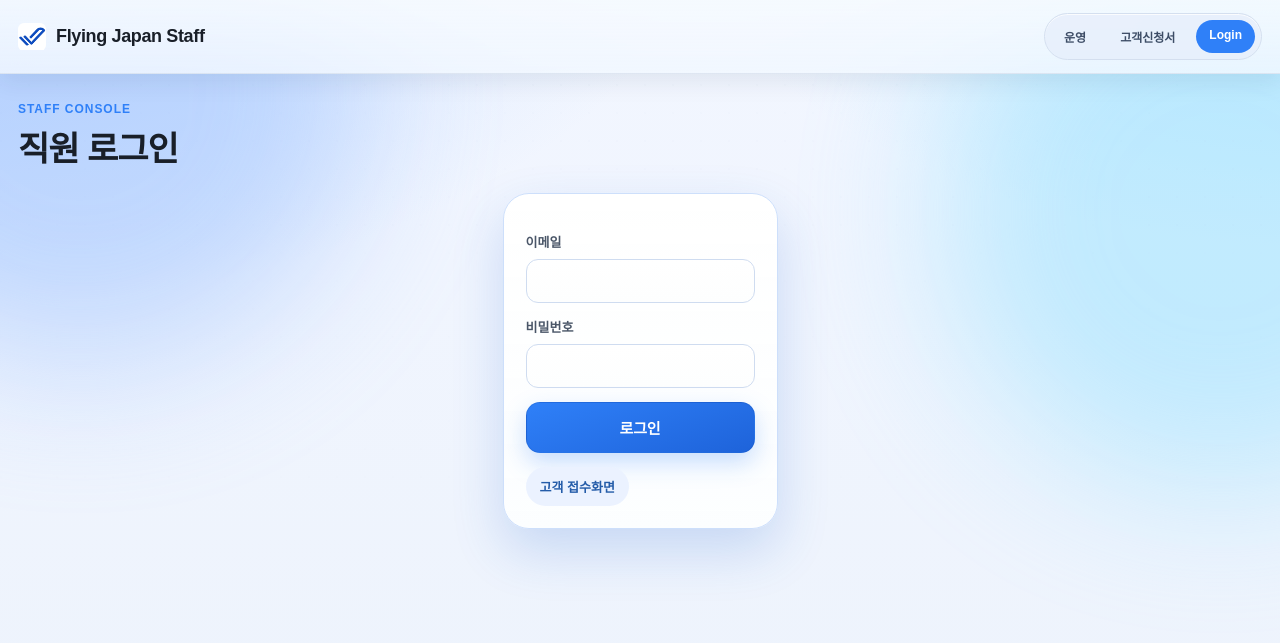
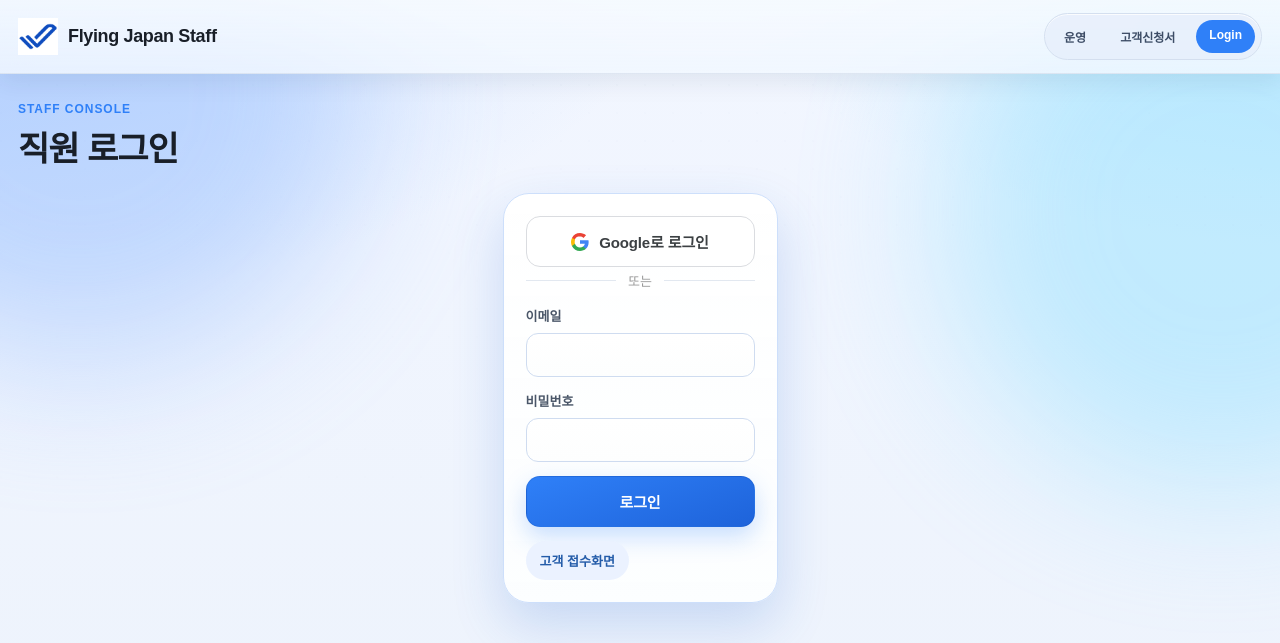
Before and after one commit to Flying-Japan/int-center-luggage-prd, a FastAPI app: page /staff/login in a window 1280 px wide. Shown: the top 643 px of the page. Run offline with FastAPI, Linux system fonts and the light colour scheme; parts of the project's set-up code (start-up, migrations or seed data) failed here and were passed over; some web fonts are replaced.

Commit message:
feat: favicon, larger logo, Google OAuth on staff login
- Favicon now uses logo.png (PNG, transparent)
- Header logo increased 28px → 40px, removed border-radius clip
- Staff login page: add Google OAuth button + local email/password divider
- Add /auth/google (PKCE initiation) and /auth/callback (token exchange)
- OAuth errors shown as Korean messages on login page

Co-Authored-By: Claude Sonnet 4.6 <noreply@anthropic.com>

```diff
--- a/플라잉센터자동화/app/main.py
+++ b/플라잉센터자동화/app/main.py
@@ -1369,9 +1369,79 @@ def api_order(order_id: str, db: SupabaseDB = Depends(get_db)) -> OrderSummaryRe
     return order_to_response(order)
 
 
+@app.get("/auth/google")
+def auth_google(request: Request):
+    import hashlib, secrets as _secrets
+    code_verifier = base64.urlsafe_b64encode(_secrets.token_bytes(32)).rstrip(b"=").decode()
+    code_challenge = base64.urlsafe_b64encode(
+        hashlib.sha256(code_verifier.encode()).digest()
+    ).rstrip(b"=").decode()
+    request.session["oauth_code_verifier"] = code_verifier
+    params = urlencode({
+        "provider": "google",
+        "redirect_to": f"{request.base_url}auth/callback",
+        "code_challenge": code_challenge,
+        "code_challenge_method": "S256",
+        "flow_type": "pkce",
+    })
+    return RedirectResponse(url=f"{SUPABASE_URL}/auth/v1/authorize?{params}", status_code=302)
+
+
+@app.get("/auth/callback")
+def auth_callback(
+    request: Request,
+    code: Optional[str] = None,
+    error: Optional[str] = None,
+    db: SupabaseDB = Depends(get_db),
+):
+    _oauth_errors = {
+        "oauth_failed": "Google 로그인에 실패했습니다.",
+        "state_missing": "인증 세션이 만료되었습니다. 다시 시도해 주세요.",
+        "exchange_failed": "Google 인증을 처리할 수 없습니다.",
+        "no_user": "사용자 정보를 가져올 수 없습니다.",
+        "access_denied": "접근 권한이 없습니다.",
+    }
+    if error or not code:
+        return RedirectResponse(url="/staff/login?oauth_error=oauth_failed", status_code=303)
+
+    code_verifier = request.session.pop("oauth_code_verifier", None)
+    if not code_verifier:
+        return RedirectResponse(url="/staff/login?oauth_error=state_missing", status_code=303)
+
+    import httpx as _httpx
+    resp = _httpx.post(
+        f"{SUPABASE_URL}/auth/v1/token",
+        params={"grant_type": "pkce"},
+        json={"auth_code": code, "code_verifier": code_verifier},
+        headers={"apikey": SUPABASE_SERVICE_ROLE_KEY, "Content-Type": "application/json"},
+        timeout=10,
+    )
+    if resp.status_code != 200:
+        return RedirectResponse(url="/staff/login?oauth_error=exchange_failed", status_code=303)
+
+    user_id = (resp.json().get("user") or {}).get("id")
+    if not user_id:
+        return RedirectResponse(url="/staff/login?oauth_error=no_user", status_code=303)
+
+    profile = db.get("user_profiles", "id", str(user_id))
+    if not profile or not profile.is_active:
+        return RedirectResponse(url="/staff/login?oauth_error=access_denied", status_code=303)
+
+    request.session["user_id"] = str(user_id)
+    return RedirectResponse(url="/staff/dashboard", status_code=303)
+
+
 @app.get("/staff/login", response_class=HTMLResponse)
-def staff_login_page(request: Request) -> HTMLResponse:
-    return templates.TemplateResponse("staff_login.html", {"request": request, "error": None})
+def staff_login_page(request: Request, oauth_error: Optional[str] = None) -> HTMLResponse:
+    _oauth_errors = {
+        "oauth_failed": "Google 로그인에 실패했습니다.",
+        "state_missing": "인증 세션이 만료되었습니다. 다시 시도해 주세요.",
+        "exchange_failed": "Google 인증을 처리할 수 없습니다.",
+        "no_user": "사용자 정보를 가져올 수 없습니다.",
+        "access_denied": "접근 권한이 없습니다.",
+    }
+    error_msg = _oauth_errors.get(oauth_error) if oauth_error else None
+    return templates.TemplateResponse("staff_login.html", {"request": request, "error": error_msg})
 
 
 @app.post("/staff/login", response_class=HTMLResponse)
--- a/플라잉센터자동화/static/app.css
+++ b/플라잉센터자동화/static/app.css
@@ -126,10 +126,9 @@ a {
 }
 
 .brand-logo {
-  width: 28px;
-  height: 28px;
+  width: 40px;
+  height: 40px;
   object-fit: contain;
-  border-radius: 6px;
 }
 
 .pill-nav {
@@ -866,6 +865,35 @@ button {
   color: #fff;
   border-color: rgba(15, 73, 166, 0.18);
   box-shadow: 0 10px 24px rgba(47, 128, 248, 0.26);
+}
+
+.btn-google {
+  background: #fff;
+  color: #3c4043;
+  border: 1.5px solid #dadce0;
+  gap: 10px;
+  font-weight: 600;
+  justify-content: center;
+}
+.btn-google:hover {
+  background: #f8f9fa;
+  border-color: #bdc1c6;
+}
+
+.login-divider {
+  display: flex;
+  align-items: center;
+  gap: 12px;
+  color: #999;
+  font-size: 13px;
+  margin: 4px 0;
+}
+.login-divider::before,
+.login-divider::after {
+  content: "";
+  flex: 1;
+  height: 1px;
+  background: #e2e8f0;
 }
 
 .btn-secondary {
--- a/플라잉센터자동화/templates/base.html
+++ b/플라잉센터자동화/templates/base.html
@@ -4,7 +4,7 @@
   <meta charset="utf-8" />
   <meta name="viewport" content="width=device-width, initial-scale=1" />
   <title>{{ title if title else 'Flying Japan 짐 보관' }}</title>
-  <link rel="icon" href="/static/favicon.ico" />
+  <link rel="icon" type="image/png" href="/static/logo.png" />
   <link rel="preconnect" href="https://cdn.jsdelivr.net" />
   <link rel="stylesheet" href="https://cdn.jsdelivr.net/gh/orioncactus/pretendard/dist/web/static/pretendard.css" />
   <link rel="stylesheet" href="/static/app.css" />
@@ -17,7 +17,7 @@
   <header class="topbar">
     <div class="topbar-inner">
       <a class="brand" href="{{ '/staff/dashboard' if is_staff_site else '/customer' }}">
-        <img class="brand-logo" src="/static/logo.png" alt="Flying Japan" width="28" height="28" />
+        <img class="brand-logo" src="/static/logo.png" alt="Flying Japan" width="40" height="40" />
         <span>{{ 'Flying Japan Staff' if is_staff_site else 'Flying Japan 짐 보관' }}</span>
       </a>
       <nav class="pill-nav">
--- a/플라잉센터자동화/templates/staff_login.html
+++ b/플라잉센터자동화/templates/staff_login.html
@@ -9,6 +9,18 @@
   {% if error %}
   <p class="error">{{ error }}</p>
   {% endif %}
+
+  <a class="btn btn-google btn-lg" href="/auth/google">
+    <svg width="18" height="18" viewBox="0 0 18 18" xmlns="http://www.w3.org/2000/svg" aria-hidden="true">
+      <path d="M17.64 9.2c0-.637-.057-1.251-.164-1.84H9v3.481h4.844c-.209 1.125-.843 2.078-1.796 2.717v2.258h2.908c1.702-1.567 2.684-3.875 2.684-6.615z" fill="#4285F4"/>
+      <path d="M9 18c2.43 0 4.467-.806 5.956-2.184l-2.908-2.258c-.806.54-1.837.86-3.048.86-2.344 0-4.328-1.584-5.036-3.711H.957v2.332A8.997 8.997 0 0 0 9 18z" fill="#34A853"/>
+      <path d="M3.964 10.707A5.41 5.41 0 0 1 3.682 9c0-.593.102-1.17.282-1.707V4.961H.957A8.996 8.996 0 0 0 0 9c0 1.452.348 2.827.957 4.039l3.007-2.332z" fill="#FBBC05"/>
+      <path d="M9 3.58c1.321 0 2.508.454 3.44 1.345l2.582-2.58C13.463.891 11.426 0 9 0A8.997 8.997 0 0 0 .957 4.961L3.964 6.293C4.672 4.166 6.656 3.58 9 3.58z" fill="#EA4335"/>
+    </svg>
+    Google로 로그인
+  </a>
+
+  <div class="login-divider"><span>또는</span></div>
 
   <form action="/staff/login" method="post">
     <label class="field">
```
